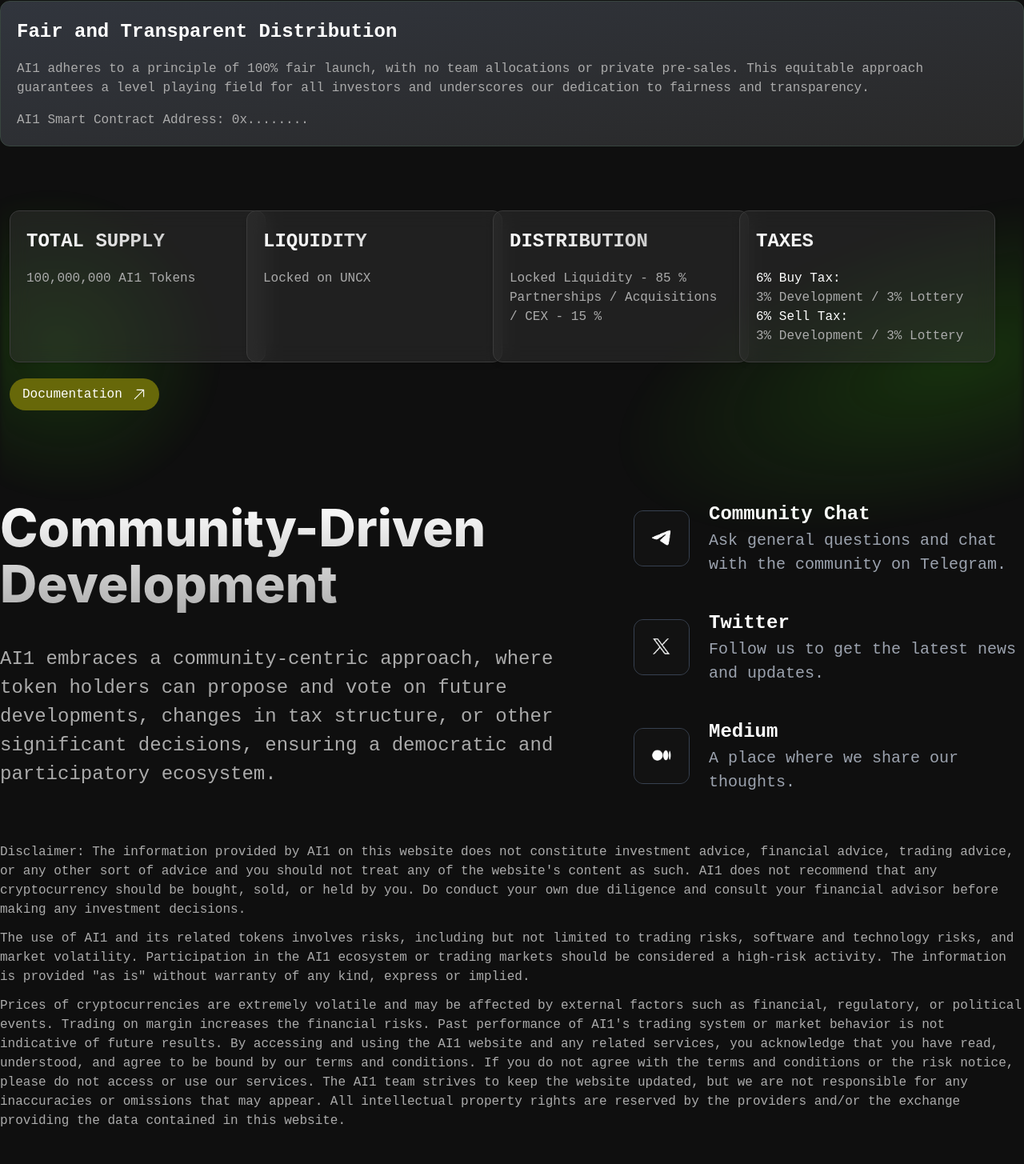
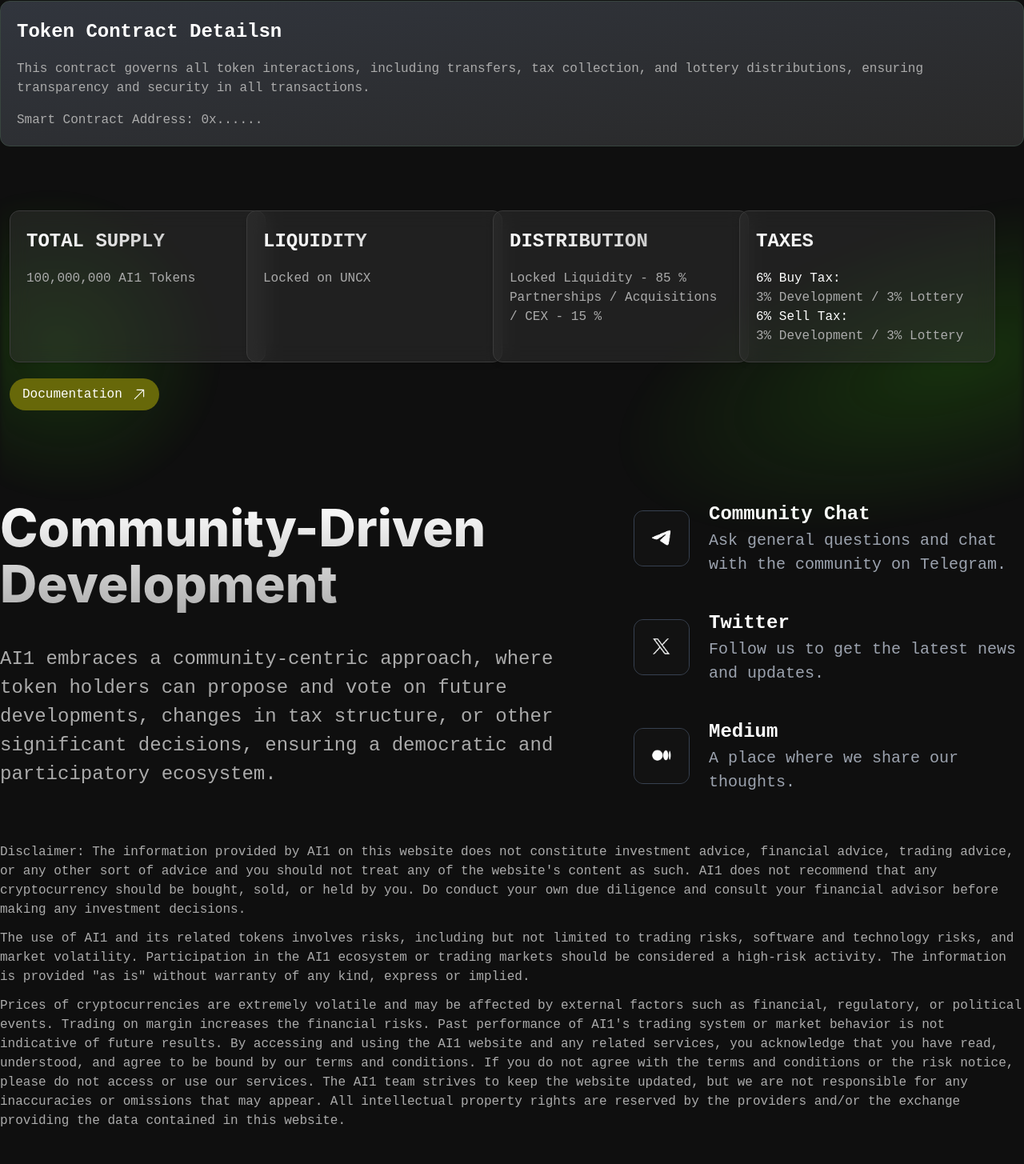
Before and after one commit to GeorgiyAslanyan/ai1, a Next.js app: page / in a window 1280 px wide. Shown: the part 1757-3212 px from the top of the page at 80% size. Built offline with nearby package versions, Linux system fonts and the light colour scheme.

Commit message:
push changes 12:31

```diff
--- a/components/Hero.jsx
+++ b/components/Hero.jsx
@@ -17,7 +17,7 @@ const Hero = () => {
           Revolutionizing Trading with AI Innovation and Rewards
         </p>
         <a
-          href="/" target="_blank" rel="noopener noreferrer"
+          href="/all-in-one.pdf" target="_blank" rel="noopener noreferrer"
           className="bg-[#676809] hover:shadow-[0px_0px_35px_5px_#FFFFFF] shadow-[0px_0px_30px_2px_#676809] group py-2 pl-6 pr-4 w-fit rounded-full text-[20px] sm:text-[24px] gap-5 text-white hover:text-[#1F1E1F] items-center hover:scale-105 hover:bg-white transition-all ease-linear duration-200 flex justify-between ">
           WHITEPAPER
           <div className="h-10 w-10 flex items-center justify-center relative group-hover:bg-[#1F1E1F] group-hover:text-white text-[#1F1E1F] rounded-full p-3  transition-all ease-linear duration-200  bg-white">
--- a/components/Info.jsx
+++ b/components/Info.jsx
@@ -17,9 +17,9 @@ const Info = () => {
             <a className='rounded-full px-4 py-2 w-fit bg-[#676809] duration-100 ease-linear transition-all hover:shadow-[0px_0px_30px_2px_#676809] flex items-center gap-3 shadow-[0px_0px_0px_0px_#676809]' href={'https://docs.ai1.wtf/holders-rewards-and-benefits'}  target="_blank" rel="noopener noreferrer"><p>Learn more</p> <ArrowUpRightIcon width={18} h={18}/></a>
         </div>
         <div className='bg-gradient-to-br col-span-1 lg:col-span-2 flex flex-col gap-4 from-[#31353D] to-[#292929] rounded-xl border border-[#38453F] px-3 sm:px-5 py-5'>
-            <h3 className='font-semibold text-[20px] sm:text-[24px]'>Fair and Transparent Distribution</h3>
-            <p className='text-[#ABABAB]'>AI1 adheres to a principle of 100% fair launch, with no team allocations or private pre-sales. This equitable approach guarantees a level playing field for all investors and underscores our dedication to fairness and transparency.</p>
-            <p className='text-[#ABABAB] '>AI1 Smart Contract Address: 0x........</p>
+            <h3 className='font-semibold text-[20px] sm:text-[24px]'>Token Contract Detailsn</h3>
+            <p className='text-[#ABABAB]'>This contract governs all token interactions, including transfers, tax collection, and lottery distributions, ensuring transparency and security in all transactions.</p>
+            <p className='text-[#ABABAB] '>Smart Contract Address: 0x......</p>
         </div>
     </div>
   )
--- a/components/Join.jsx
+++ b/components/Join.jsx
@@ -112,7 +112,7 @@ const Join = () => {
           contained in this website.
         </p>
       </div>
-      <p className="text-[#ABABAB]">© 2023 | all-in-one</p>
+      <p className="text-[#ABABAB]">© 2024 | all-in-one</p>
     </div>
   );
 };
```
Also changed, not shown: 2 other files (tests, documents, lock files or other folders).
